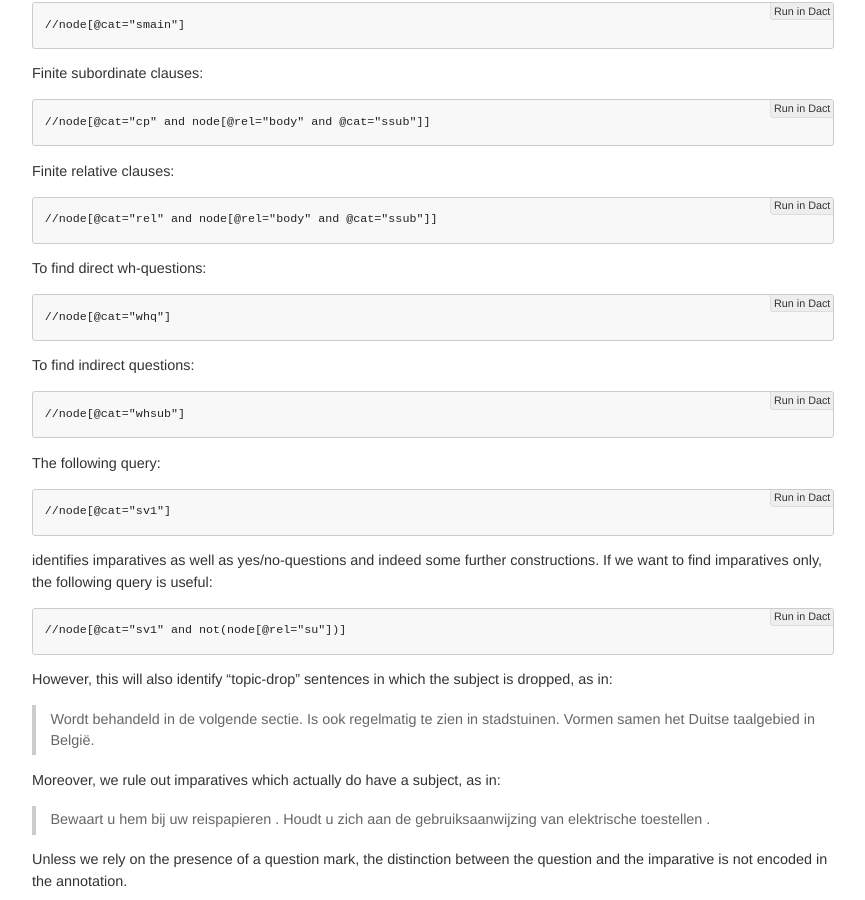
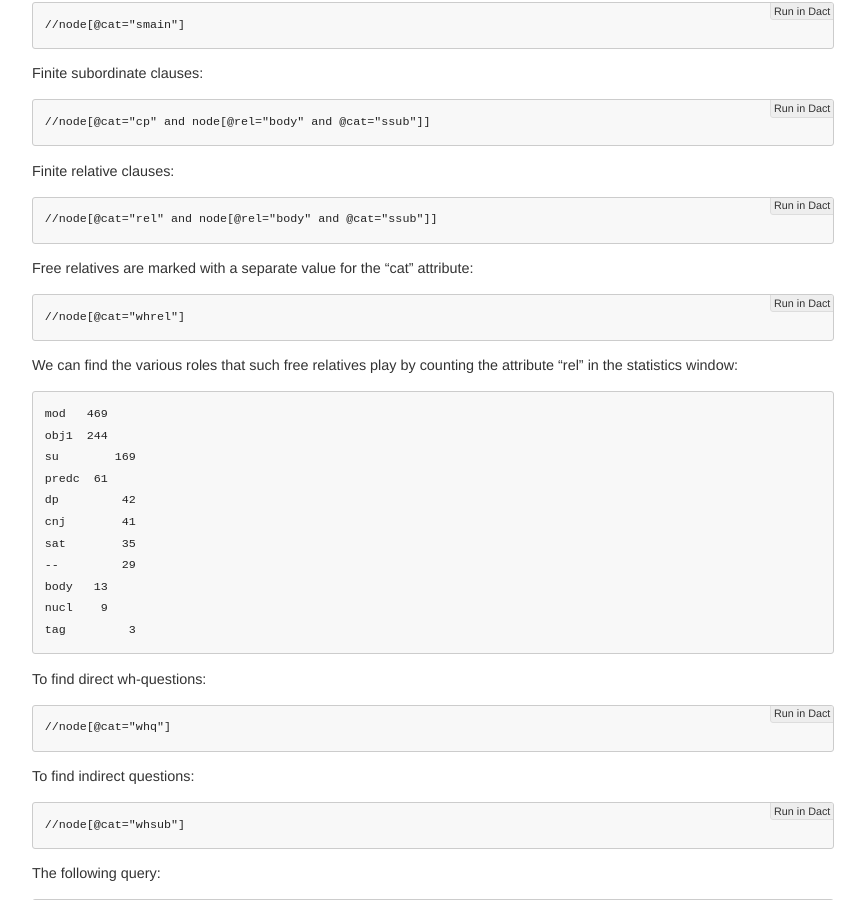
Before and after one commit to rug-compling/dact, a Jekyll site: the page built from cookbook/index.md, in a window 1280 px wide and 900 px high, scrolled down 925 px. Shown: the whole window, without its empty margins (208-1073 px from the left). Built offline with Jekyll 4.4.1, drawn with Linux system fonts in a browser that asks for light colours.

Commit message:
Update cookbook/index.md
free relatives

```diff
--- a/cookbook/index.md
+++ b/cookbook/index.md
@@ -50,6 +50,25 @@ Finite subordinate clauses:
 Finite relative clauses:
 
     //node[@cat="rel" and node[@rel="body" and @cat="ssub"]]
+
+Free relatives are marked with a separate value for the "cat" attribute:
+
+    //node[@cat="whrel"]
+
+We can find the various roles that such free relatives play by counting the attribute "rel" in
+the statistics window:
+
+    mod   469
+    obj1  244
+    su	  169
+    predc  61
+    dp	   42
+    cnj	   41
+    sat	   35
+    --	   29
+    body   13
+    nucl    9
+    tag	    3
 
 To find direct wh-questions:
 
```
